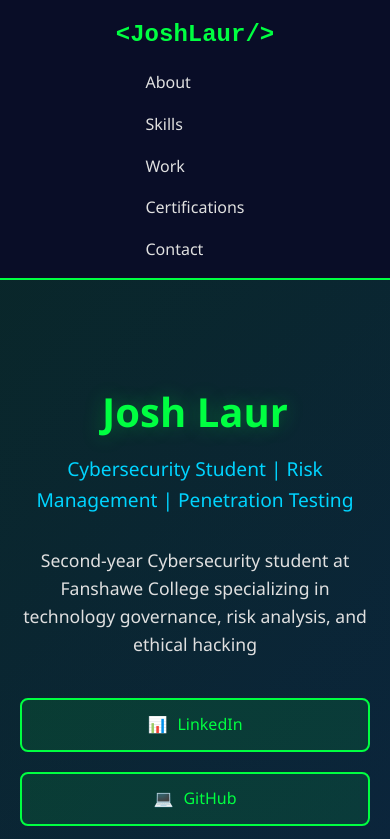
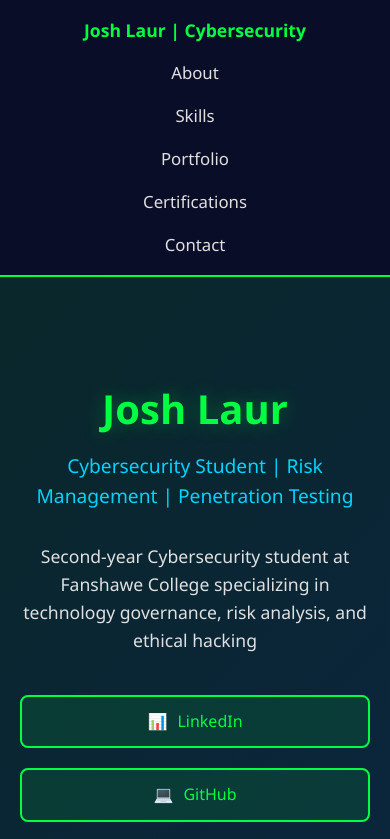
Before and after one commit to cyberguy123josh/Josh.Laur, a plain HTML site: page index.html in a window 390 px wide. Shown: the top 839 px of the page. Drawn offline with Linux system fonts and the light colour scheme.

Commit message:
Update index.html

```diff
--- a/index.html
+++ b/index.html
@@ -40,9 +40,9 @@
 
         nav .logo {
             color: #00ff41;
-            font-size: 1.5em;
+            font-size: 1.3em;
             font-weight: bold;
-            font-family: 'Courier New', monospace;
+            font-family: 'Segoe UI', Tahoma, Geneva, Verdana, sans-serif;
         }
 
         nav ul {
@@ -55,6 +55,7 @@
             color: #e0e0e0;
             text-decoration: none;
             transition: color 0.3s;
+            font-size: 1.05em;
         }
 
         nav a:hover {
@@ -109,6 +110,7 @@
             transition: all 0.3s;
             font-weight: 500;
             cursor: pointer;
+            font-family: inherit;
         }
 
         .contact-btn:hover {
@@ -170,6 +172,7 @@
             align-items: center;
             gap: 15px;
             justify-content: center;
+            flex-wrap: wrap;
         }
 
         .email-text {
@@ -472,11 +475,16 @@
             nav ul {
                 flex-direction: column;
                 gap: 1rem;
+                text-align: center;
             }
 
             nav .container {
                 flex-direction: column;
                 gap: 1rem;
+            }
+
+            nav .logo {
+                font-size: 1.1em;
             }
 
             h2 {
@@ -516,11 +524,11 @@
     <!-- Navigation -->
     <nav>
         <div class="container">
-            <div class="logo">&lt;JoshLaur/&gt;</div>
+            <div class="logo">Josh Laur | Cybersecurity</div>
             <ul>
                 <li><a href="#about">About</a></li>
                 <li><a href="#skills">Skills</a></li>
-                <li><a href="#projects">Work</a></li>
+                <li><a href="#portfolio">Portfolio</a></li>
                 <li><a href="#certifications">Certifications</a></li>
                 <li><a href="#contact">Contact</a></li>
             </ul>
@@ -660,9 +668,9 @@
             </div>
         </section>
 
-        <!-- Projects Section -->
-        <section id="projects">
-            <h2>Featured Work</h2>
+        <!-- Portfolio Section -->
+        <section id="portfolio">
+            <h2>Portfolio</h2>
             <div class="projects-grid">
                 <div class="project-card">
                     <h3>🎣 Phishing Simulation Campaign</h3>
```
